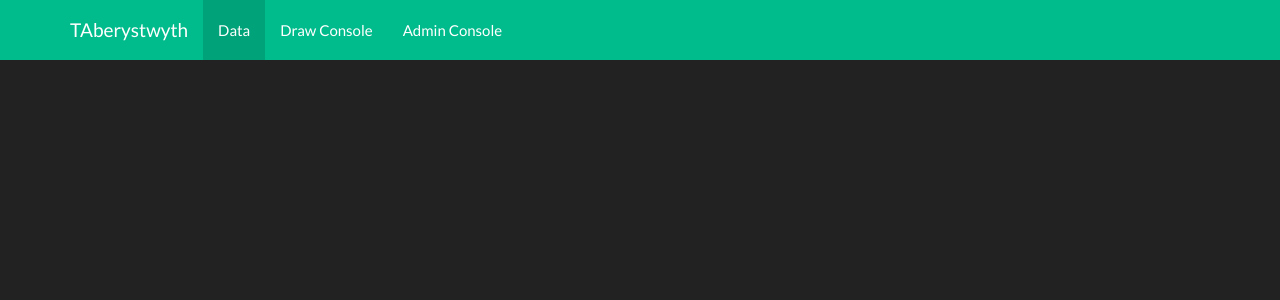
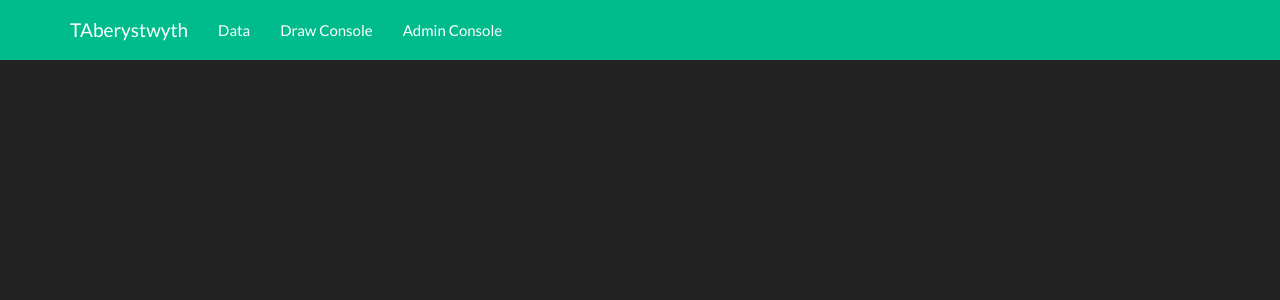
Before and after one commit to sarrionandia/taber, a Django app: template taber/templates/root.html in a window 1280 px wide. Shown: the top 300 px of the page. Run offline with Django 3.2, Linux system fonts and the light colour scheme; the template is opened without the code that fills it, so the values that code supplies are empty; parts of the project's set-up code (start-up, migrations or seed data) failed here and were passed over; some libraries are stand-ins or nearby versions.

Commit message:
Removed static active class

```diff
--- a/taber/templates/root.html
+++ b/taber/templates/root.html
@@ -39,7 +39,7 @@
         </div>
         <div id="navbar" class="collapse navbar-collapse">
             <ul class="nav navbar-nav">
-                <li class="active"><a href="/data">Data</a></li>
+                <li><a href="/data">Data</a></li>
                 <li><a href="/draw">Draw Console</a></li>
                 <li><a href="/admin">Admin Console</a></li>
             </ul>
```
